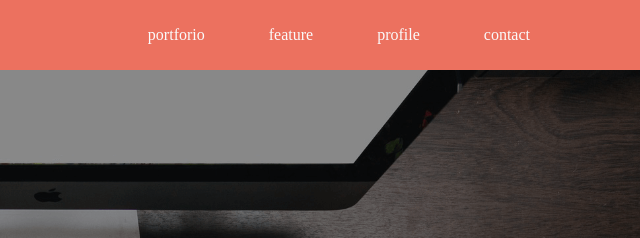
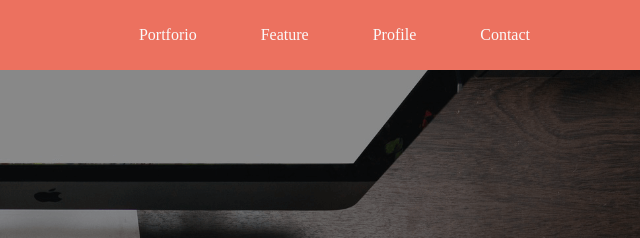
Before and after one commit to yuusakunakamura/mysite, a plain HTML site: page index.html in a window 1280 px wide. Shown: the top 238 px of the page, 592-1232 px from the left. Drawn offline with Linux system fonts and the light colour scheme.

Commit message:
viewport

```diff
--- a/index.html
+++ b/index.html
@@ -20,16 +20,16 @@
       <nav>
         <ul class="nav-list">
           <li class="nav-item">
-            <a href="#portforio">portforio</a>
+            <a href="#portforio">Portforio</a>
           </li>
           <li class="nav-item">
-            <a href="#feature">feature</a>
+            <a href="#feature">Feature</a>
           </li>
           <li class="nav-item">
-            <a href="#profile">profile</a>
+            <a href="#profile">Profile</a>
           </li>
           <li class="nav-item">
-            <a href="#contact">contact</a>
+            <a href="#contact">Contact</a>
           </li>
         </ul>
       </nav>
```
